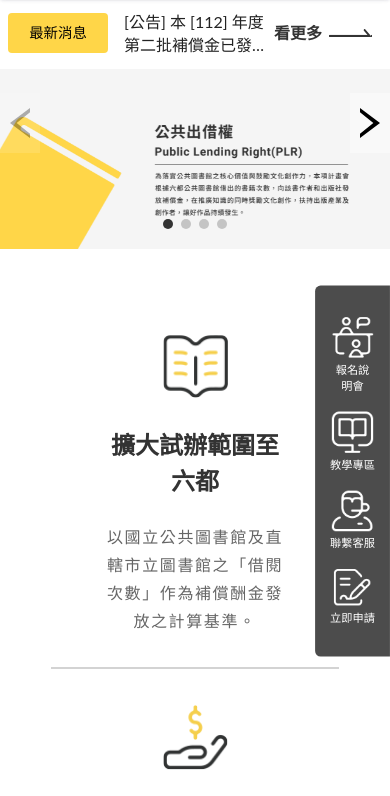
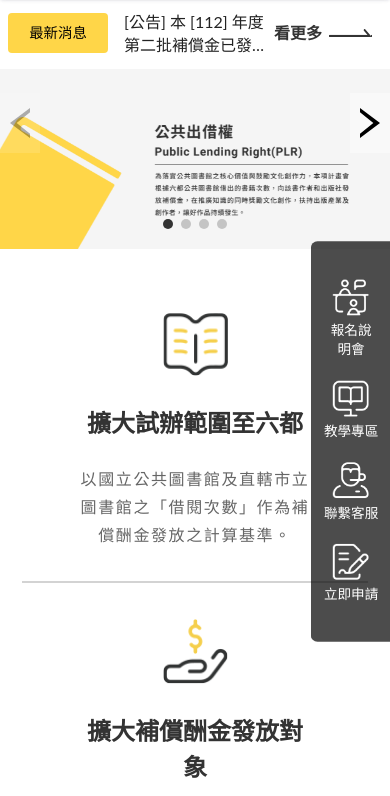
Before and after one commit to HywebU00/2025_PLR_HyUI, a plain HTML site: page mp.html in a window 390 px wide. Shown: the part 63-859 px from the top of the page. Drawn offline with Linux system fonts and the light colour scheme.

Commit message:
fix:更新ＣＳＳ

```diff
--- a/sass/module/_header.scss
+++ b/sass/module/_header.scss
@@ -155,6 +155,8 @@
       float: none;
       line-height: 60px;
       font-size: 1.75em;
+      display: flex;
+      align-items: center;
     }
 
     a {
--- a/sass/page/_mp.scss
+++ b/sass/page/_mp.scss
@@ -277,6 +277,8 @@ section {
       padding: 20px 0;
       font-size: rem(18);
       @include screen('xsMobile') {
+        display: block;
+        width: 100%;
         align-items: flex-start;
         flex-direction: column;
       }
@@ -370,6 +372,12 @@ section {
       }
     }
   }
+  @include screen('mobile') {
+    padding: rem(60) 0 0 0;
+    .listBox {
+      padding: 0 2%;
+    }
+  }
 }
 
 .lazySection {
@@ -445,8 +453,11 @@ section {
         }
       }
       .col {
-        flex-basis: 80%;
+        flex-basis: 100%;
         margin: 1.5rem auto;
+        &:nth-child(2) {
+          margin: 1.5rem auto;
+        }
       }
     }
   }
@@ -455,7 +466,9 @@ section {
 .stepSection {
   background: #f5f5f5;
   padding: rem(60) 0;
-
+  a {
+    cursor: default;
+  }
   .titleBox {
     padding-top: rem(0);
     display: flex;
@@ -493,6 +506,7 @@ section {
     }
   }
   @include screen('mobile') {
+    padding-bottom: 0;
     .titleBox {
       &::after {
         width: calc(100% - 364px);
@@ -578,7 +592,7 @@ section {
         margin-bottom: 3rem;
       }
       @include screen('mobile') {
-        width: 80%;
+        // width: 80%;
         margin: rem(30) auto 3rem auto;
       }
     }
@@ -933,15 +947,21 @@ section {
   right: 0;
   top: 30%;
   z-index: 9;
+  padding-right: 0.5rem;
+  // transform: scale(0.86);
   ul {
     list-style: none;
-    width: rem(107);
+    // width: rem(107);
+    width: rem(95);
     padding: 2rem 0;
     background: rgba(0, 0, 0, 0.7);
     border-radius: 0.5rem 0 0 0.5rem;
     li {
       display: flex;
       justify-content: center;
+      img {
+        width: rem(42);
+      }
     }
     button {
       border: 0;
@@ -954,7 +974,7 @@ section {
     }
   }
   @include screen('mobile') {
-    transform: scale(0.7);
+    transform: scale(0.85);
     right: -16px;
   }
 }
```
Also changed, not shown: css/style.css, 1 other file.
